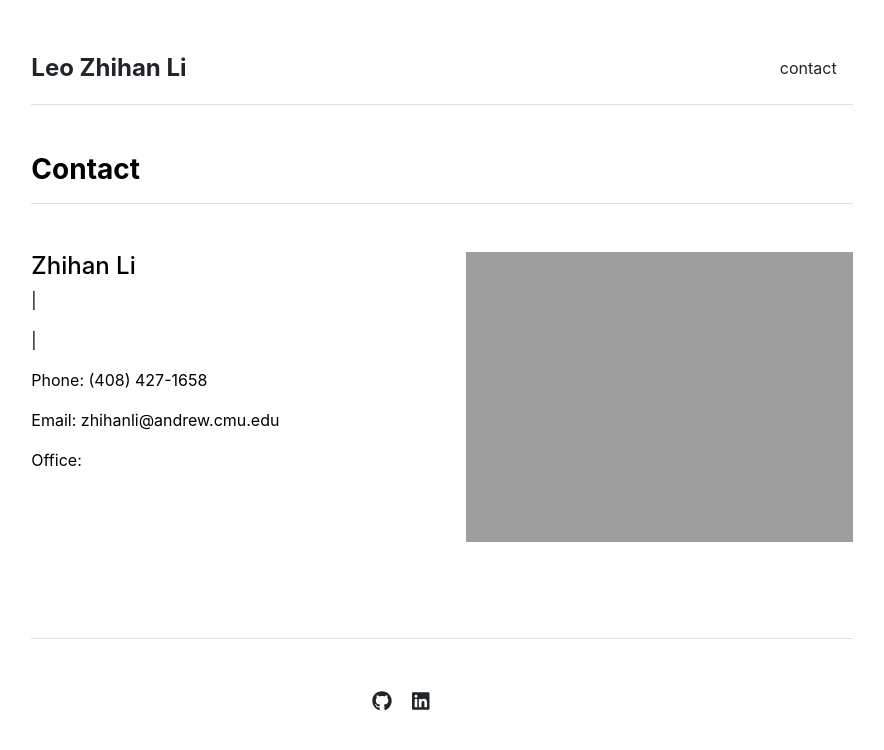
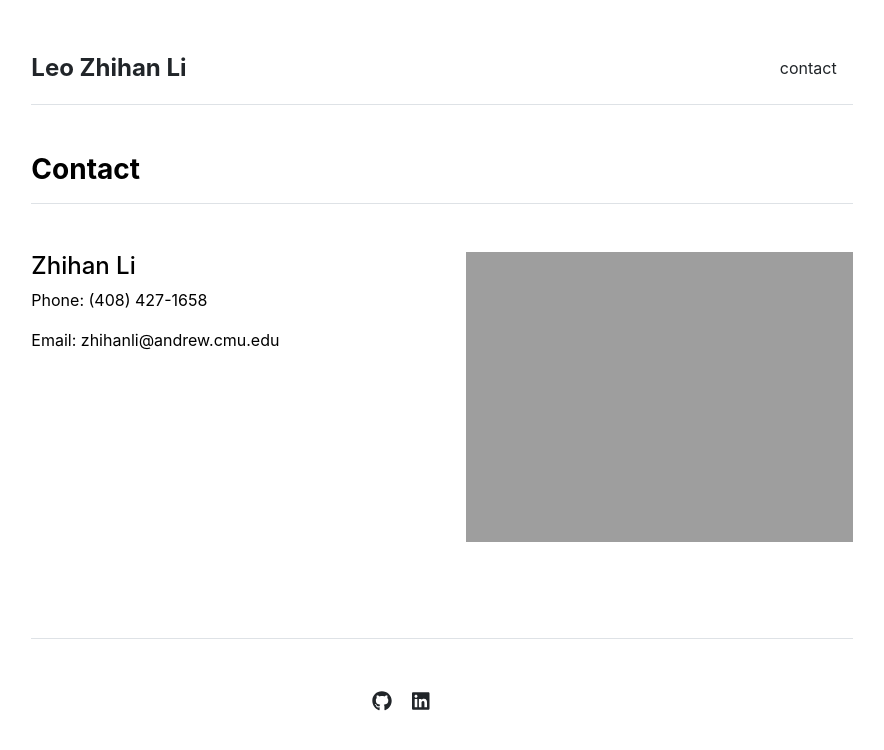
Before and after one commit to leoliiiiii/leoliiiiii.github.io, a Jekyll site: the page built from contact.md, in a window 1280 px wide. Shown: the top 750 px of the page, without its empty margins (198-1082 px from the left). Built offline with Jekyll 4.4.1, drawn with Linux system fonts in a browser that asks for light colours.

Commit message:
Update contact.html

```diff
--- a/_includes/contact.html
+++ b/_includes/contact.html
@@ -5,11 +5,11 @@
     <div class="row g-5 mb-5">
       <div class="col-md-6">
         <h4>{{ contact.name }}</h4>
-        <p>{{ contact.title }} | {{ contact.department }}</p>
-        <p>{{ contact.institution }} | {{ contact.institution_address }}</p>
+<!--         <p>{{ contact.title }} | {{ contact.department }}</p> -->
+<!--         <p>{{ contact.institution }} | {{ contact.institution_address }}</p> -->
         <p>Phone: {{ contact.phone }}</p>
         <p>Email: {{ contact.email }}</p>
-        <p>Office: {{ contact.office }}</p>
+<!--         <p>Office: {{ contact.office }}</p> -->
       </div>
       <div class="col-md-6">
         <img src="{{ site.github.url }}/{{ contact.image }}" alt="Contact" width="100%">
```
